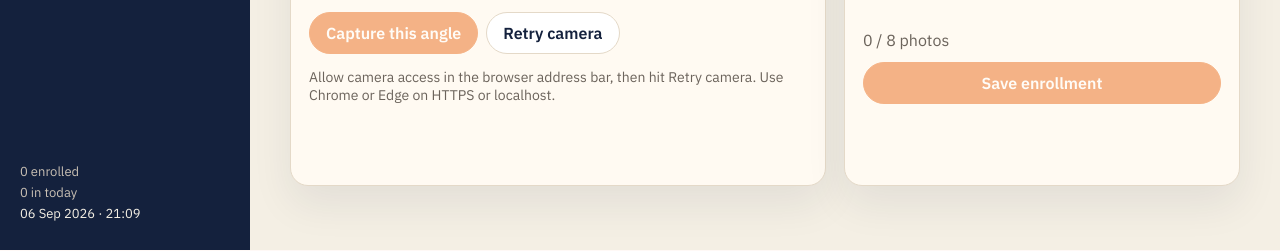
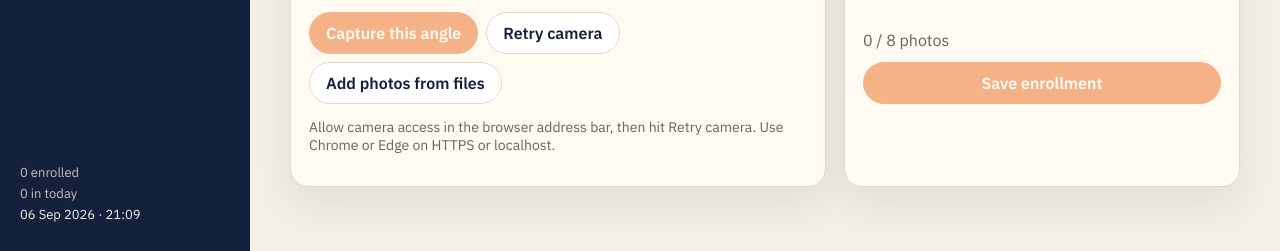
Before and after one commit to harryson22102004/fit-check, a FastAPI app: page /enroll in a window 1280 px wide. Shown: the part 598-849 px from the top of the page. Run offline with FastAPI, Linux system fonts and the light colour scheme; data comes from the database, SQL or seed files in the repository; data that the repository does not hold is empty.

Commit message:
Add photo-file enrollment fallback and API recognition tests
Camera enrollment still uses the live webcam; students can also attach stills if permission is denied. Tests cover unique daily attendance via the HTTP API.

Co-authored-by: vivekdas2004.agt <vivekdas2004.agt@gmail.com>

```diff
--- a/app/main.py
+++ b/app/main.py
@@ -71,7 +71,6 @@ def render(request: Request, name: str, **ctx: Any) -> HTMLResponse:
             (today_str(),),
         ).fetchone()["n"]
     payload = {
-        "request": request,
         "settings": settings,
         "sections": sections,
         "today": today_str(),
@@ -80,7 +79,7 @@ def render(request: Request, name: str, **ctx: Any) -> HTMLResponse:
         "present_today": present_today,
         **ctx,
     }
-    return templates.TemplateResponse(name, payload)
+    return templates.TemplateResponse(request, name, payload)
 
 
 @app.get("/", response_class=HTMLResponse)
--- a/static/js/camera.js
+++ b/static/js/camera.js
@@ -66,6 +66,13 @@ const Camera = (() => {
       .withFaceDescriptors();
   }
 
+  async function detectImage(img) {
+    return faceapi
+      .detectSingleFace(img, detectorOptions())
+      .withFaceLandmarks()
+      .withFaceDescriptor();
+  }
+
   function drawDetections(canvas, video, detections, labels) {
     const ctx = canvas.getContext("2d");
     const { w, h } = sizeOverlay(video, canvas);
@@ -116,5 +123,5 @@ const Camera = (() => {
     return (v1 + v2) / (2 * h);
   }
 
-  return { start, stop, detect, drawDetections, snapshotJpeg, landmarkMotion, eyeAspect, loadModels };
+  return { start, stop, detect, detectImage, drawDetections, snapshotJpeg, landmarkMotion, eyeAspect, loadModels };
 })();
--- a/static/js/enroll.js
+++ b/static/js/enroll.js
@@ -68,6 +68,39 @@ btnRetry.addEventListener("click", () => {
   boot();
 });
 
+document.getElementById("file-photos").addEventListener("change", async (ev) => {
+  const files = Array.from(ev.target.files || []);
+  if (!files.length) return;
+  await Camera.loadModels();
+  for (const file of files) {
+    if (captures.length >= 10) break;
+    const url = URL.createObjectURL(file);
+    const img = await new Promise((resolve, reject) => {
+      const el = new Image();
+      el.onload = () => resolve(el);
+      el.onerror = reject;
+      el.src = url;
+    });
+    const det = await Camera.detectImage(img);
+    URL.revokeObjectURL(url);
+    if (!det) {
+      setMsg("No face found in " + file.name, false);
+      continue;
+    }
+    const canvas = document.createElement("canvas");
+    canvas.width = img.width;
+    canvas.height = img.height;
+    canvas.getContext("2d").drawImage(img, 0, 0);
+    captures.push({
+      descriptor: Array.from(det.descriptor),
+      photo: canvas.toDataURL("image/jpeg", 0.86),
+    });
+  }
+  renderThumbs();
+  setMsg("Added file photos. Total " + captures.length + ".", true);
+  ev.target.value = "";
+});
+
 btnCapture.addEventListener("click", async () => {
   if (captures.length >= 10) {
     setMsg("Maximum 10 photos.", false);
--- a/templates/enroll.html
+++ b/templates/enroll.html
@@ -19,8 +19,10 @@
       <div class="cam-actions">
         <button class="btn primary" id="btn-capture" type="button" disabled>Capture this angle</button>
         <button class="btn" id="btn-retry" type="button">Retry camera</button>
+        <label class="btn" for="file-photos">Add photos from files</label>
+        <input id="file-photos" type="file" accept="image/*" multiple hidden />
       </div>
-      <p class="hint" id="hint">Look at the lens. Turn your head a little between shots — left, right, slight up, slight down.</p>
+      <p class="hint" id="hint">Look at the lens. Turn your head a little between shots — left, right, slight up, slight down. If the camera is blocked, add 5–10 stills from files instead.</p>
     </section>
     <section class="panel">
       <form id="enroll-form" class="stack">
```
Also changed, not shown: tests/test_api.py (added, +44 -0 lines).
